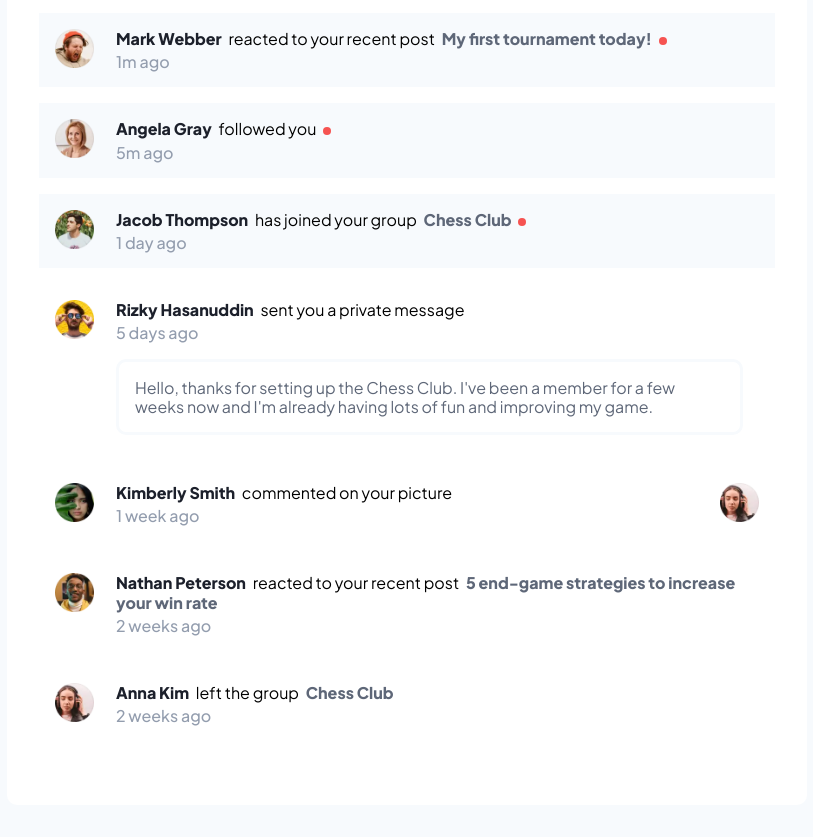
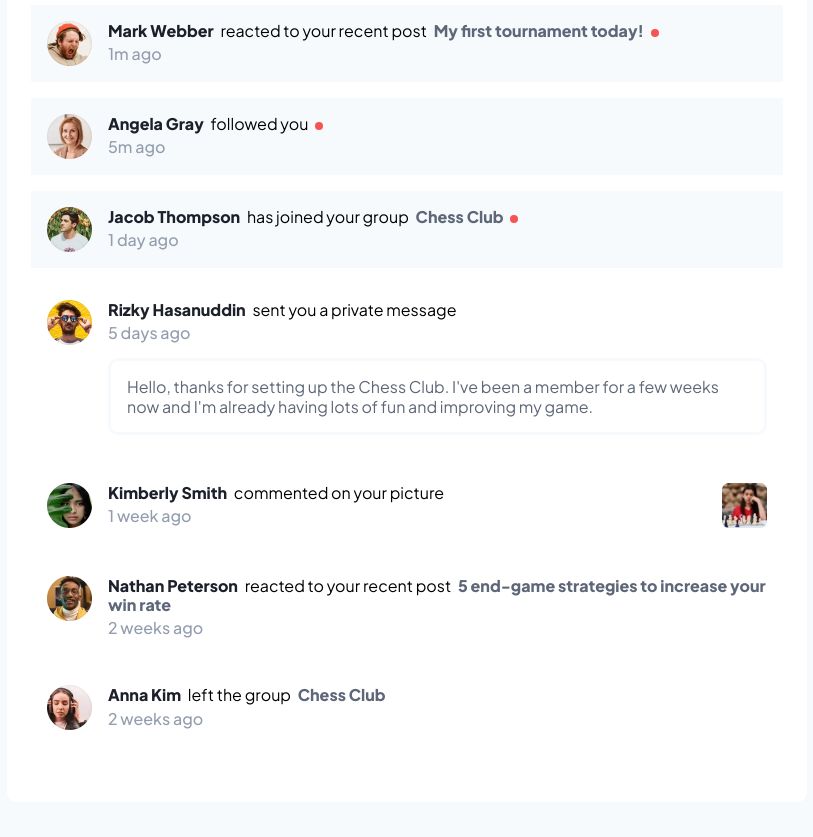
Before and after one commit to mroungou/notifications-page-main, a plain HTML site: page index.html in a window 1536 px wide. Shown: the part 113-950 px from the top of the page, without its empty margins (361-1174 px from the left). Drawn offline with Linux system fonts and the light colour scheme.

Commit message:
bug fixes

```diff
--- a/index.html
+++ b/index.html
@@ -59,14 +59,14 @@
             </div>
           </div>
         </div>
-        <div class="notification read">
+        <div class="notification read smith">
           <img src="./assets/images/avatar-kimberly-smith.webp" alt="">
           <div class="details">
             <span class="name">Kimberly Smith</span> commented on your picture
             <span class="dot"></span>
             <span class="time">1 week ago</span>
           </div>
-          <img class= "kim" src="./assets/images/avatar-anna-kim.webp" alt="">
+          <img class= "kim" src="./assets/images/image-chess.webp" alt="">
         </div>
         <div class="notification read">
           <img src="./assets/images/avatar-nathan-peterson.webp" alt="">
--- a/scss/main.scss
+++ b/scss/main.scss
@@ -8,7 +8,7 @@ body {
 }
 
 main {
-    padding: 1rem;
+    padding: .75rem;
     background-color: colors.$white;
 }
 
@@ -53,9 +53,17 @@ main {
 
     .notification {
         display: grid;
-        grid-template-columns: 39px auto auto;
+        grid-template-columns: 39px auto ;
         column-gap: 1rem;
         padding: 1rem;
+
+    }
+
+    .smith {
+        grid-template-columns: 39px auto auto;
+        .kim {
+            margin: auto 0;
+        }
     }
 
     .name {
@@ -112,7 +120,7 @@ main {
     }
 
     main {
-        padding: 2rem;
+        padding: 1.5rem;
         border-radius: 10px;
     }
 
@@ -139,12 +147,23 @@ main {
     .notifications {
         font-size: 1rem;
 
+        img {
+            width: 45px;
+            height: 45px;
+        }
+
         .notification {
-            grid-template-columns: 45px auto auto !important;
-
+            grid-template-columns: 45px auto !important;
             img.kim {
                 margin-left: auto;
             }
+            .kim:hover {
+                cursor: pointer;
+            }
+        }
+
+        .smith {
+            grid-template-columns: 45px auto auto !important;
         }
 
         .name:hover,
```
Also changed, not shown: dist/css/main.css, 1 other file.
